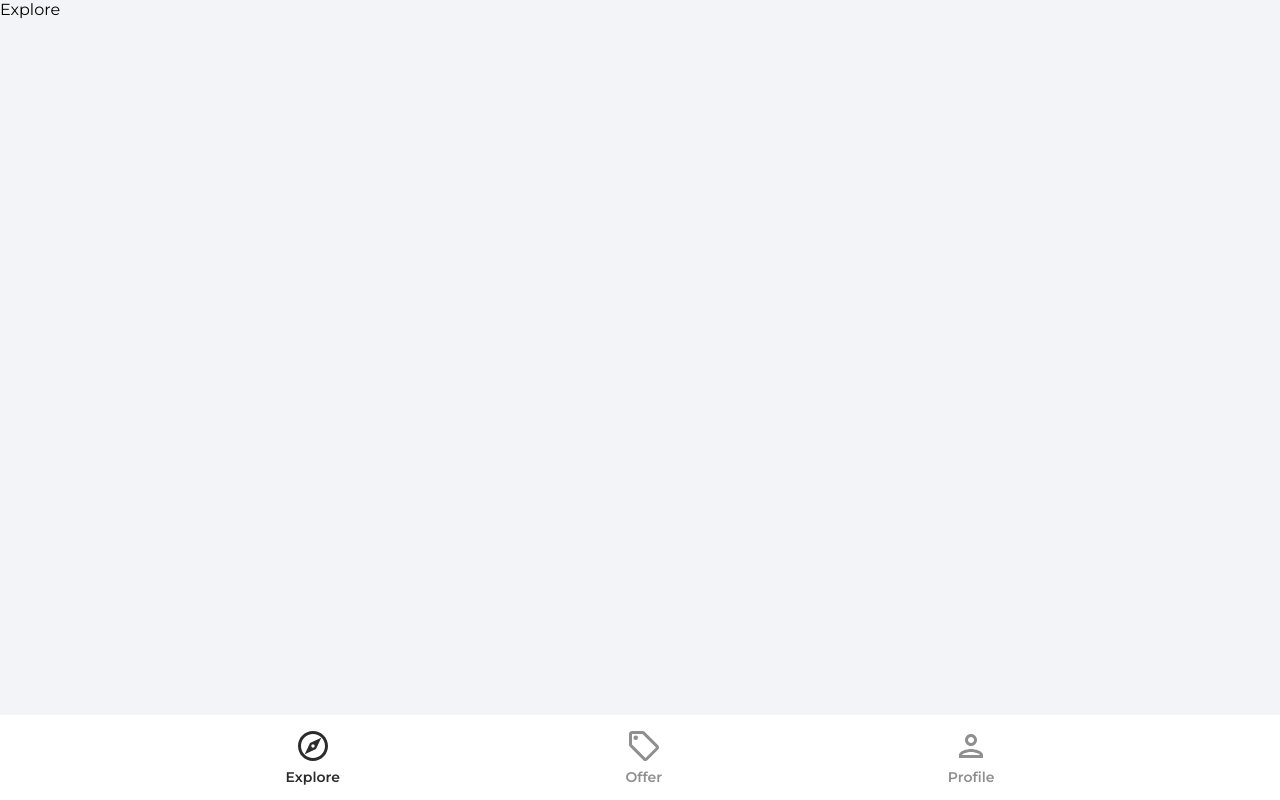
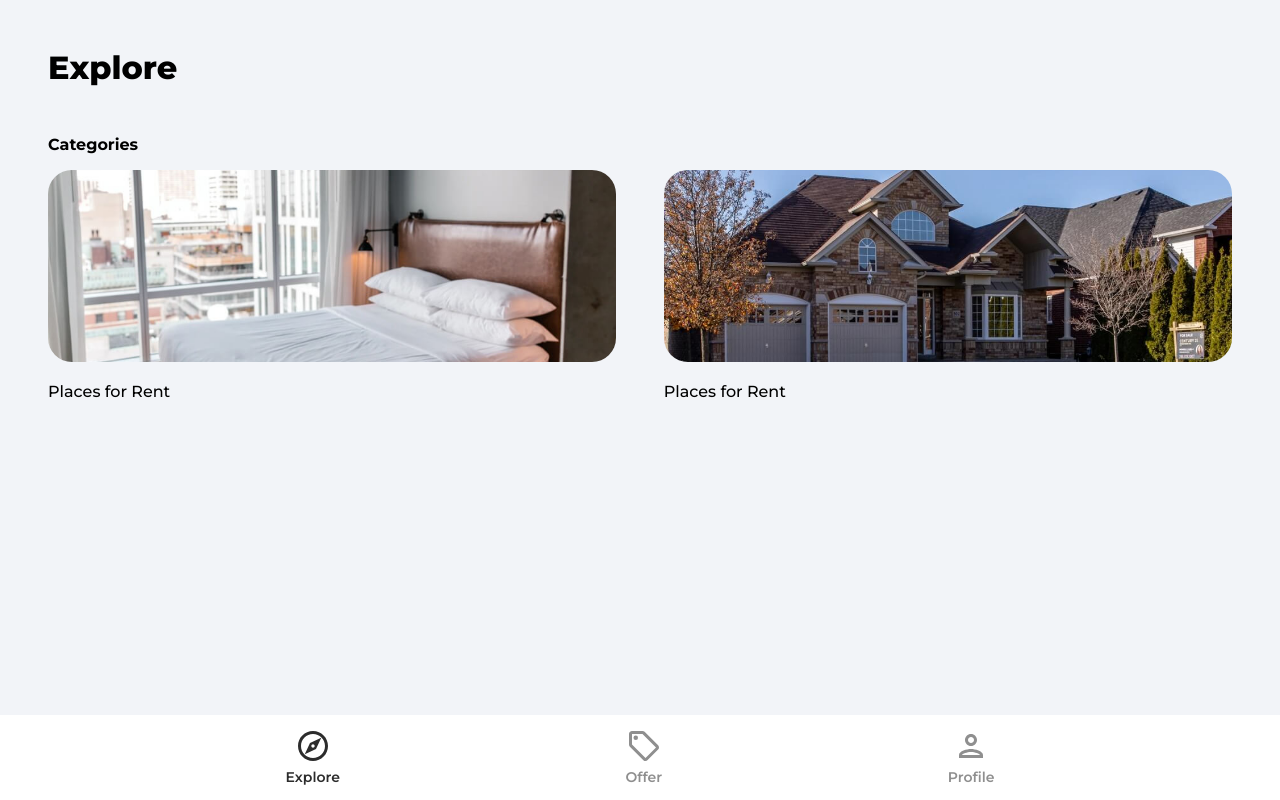
Before and after one commit to mrcruz117/houseMarket, a React (Create React App) app: page / in a window 1280 px wide. Built offline with nearby package versions, Linux system fonts and the light colour scheme.

Commit message:
pulled listings from firebase. small edits in other components

```diff
--- a/src/App.js
+++ b/src/App.js
@@ -5,22 +5,26 @@
 import PrivateRoute from "./components/PrivateRoute";
 import Explore from "./pages/Explore";
 import Offers from "./pages/Offers";
+import Category from "./pages/Category";
 import Profile from "./pages/Profile";
 import SignIn from "./pages/SignIn";
 import SignUp from "./pages/SignUp";
 import ForgotPassword from "./pages/ForgotPassword";
 
 function App() {
+
+
+
   return (
     <>
       <Router>
         <Routes>
           <Route path="/" element={<Explore />} />
           <Route path="/offers" element={<Offers />} />
+          <Route path="/category/:categoryName" element={<Category />} />
           <Route path="/profile" element={<PrivateRoute />}>
             <Route path="/profile" element={<Profile />} />
           </Route>
-
           <Route path="/sign-in" element={<SignIn />} />
           <Route path="/sign-up" element={<SignUp />} />
           <Route path="/forgot-password" element={<ForgotPassword />} />
--- /dev/null
+++ b/src/pages/Category.jsx
@@ -0,0 +1,84 @@
+import { useEffect, useState } from "react";
+import { useParams } from "react-router-dom";
+import {
+  collection,
+  getDocs,
+  query,
+  where,
+  orderBy,
+  limit,
+  startAfter,
+} from "firebase/firestore";
+import { db } from "../firebase.config";
+import { toast } from "react-toastify";
+import Spinner from "../components/Spinner";
+
+function Category() {
+  const [listings, setListings] = useState(null);
+  const [loading, setLoading] = useState(true);
+
+  const params = useParams();
+  useEffect(() => {
+    const fetchListings = async () => {
+      try {
+        // Get Reference
+        const listingsRef = collection(db, "listings");
+
+        // Create query
+        const q = query(
+          listingsRef,
+          where("type", "==", params.categoryName),
+          orderBy("timestamp", "desc"),
+          limit(10)
+        );
+
+        // Execute query
+        const querySnap = await getDocs(q);
+
+        let listings = [];
+
+        querySnap.forEach((doc) => {
+          return listings.push({
+            id: doc.id,
+            data: doc.data(),
+          });
+        });
+
+        setListings(listings);
+        setLoading(false);
+      } catch (error) {
+        toast.error("Could not fetch listings");
+      }
+    };
+    fetchListings();
+  }, []);
+
+  return (
+    <div className="category">
+      <header>
+        <p className="pageHeader">
+          {params.categoryName === "rent"
+            ? "Places for rent"
+            : "Places for sale"}
+        </p>
+      </header>
+      {loading ? (
+        <Spinner />
+      ) : listings && listings.length > 0 ? (
+        <>
+          <main>
+            <ul className="categoryListings">
+              {listings.map((listing) => (
+                <h3 key={listing.id}>{listing.data.name}</h3>
+              ))}
+            </ul>
+          </main>
+        </>
+      ) : (
+        <p>No listings for {params.categoryName}</p>
+      )}
+    </div>
+  );
+}
+
+export default Category;
--- a/src/pages/Explore.jsx
+++ b/src/pages/Explore.jsx
@@ -1,5 +1,38 @@
+import { Link } from "react-router-dom";
+import rentCategoryImage from "../assets/jpg/rentCategoryImage.jpg";
+import sellCategoryImage from "../assets/jpg/sellCategoryImage.jpg";
+
 function Explore() {
-  return <div>Explore</div>;
+  return (
+    <div className="explore">
+      <header>
+        <p className="pageHeader">Explore</p>
+      </header>
+      <main>
+        {/* Slider */}
+
+        <p className="exploreCategoryHeading">Categories</p>
+        <div className="exploreCategories">
+          <Link to="/category/rent">
+            <img
+              src={rentCategoryImage}
+              alt="rent"
+              className="exploreCategoryImg"
+            />
+            <p className="exploreCategoryName">Places for Rent</p>
+          </Link>
+          <Link to="/category/sale">
+            <img
+              src={sellCategoryImage}
+              alt="sale"
+              className="exploreCategoryImg"
+            />
+            <p className="exploreCategoryName">Places for Rent</p>
+          </Link>
+        </div>
+      </main>
+    </div>
+  );
 }
 
 export default Explore;
--- a/src/pages/Profile.jsx
+++ b/src/pages/Profile.jsx
@@ -1,8 +1,8 @@
-import { useState, useEffect } from "react";
+import { useState } from "react";
 import { getAuth, updateProfile } from "firebase/auth";
 import { updateDoc, doc } from "firebase/firestore";
 import { db } from "../firebase.config";
-import { useNavigate, Link } from "react-router-dom";
+import { useNavigate } from "react-router-dom";
 import { toast } from "react-toastify";
 
 function Profile() {
```
